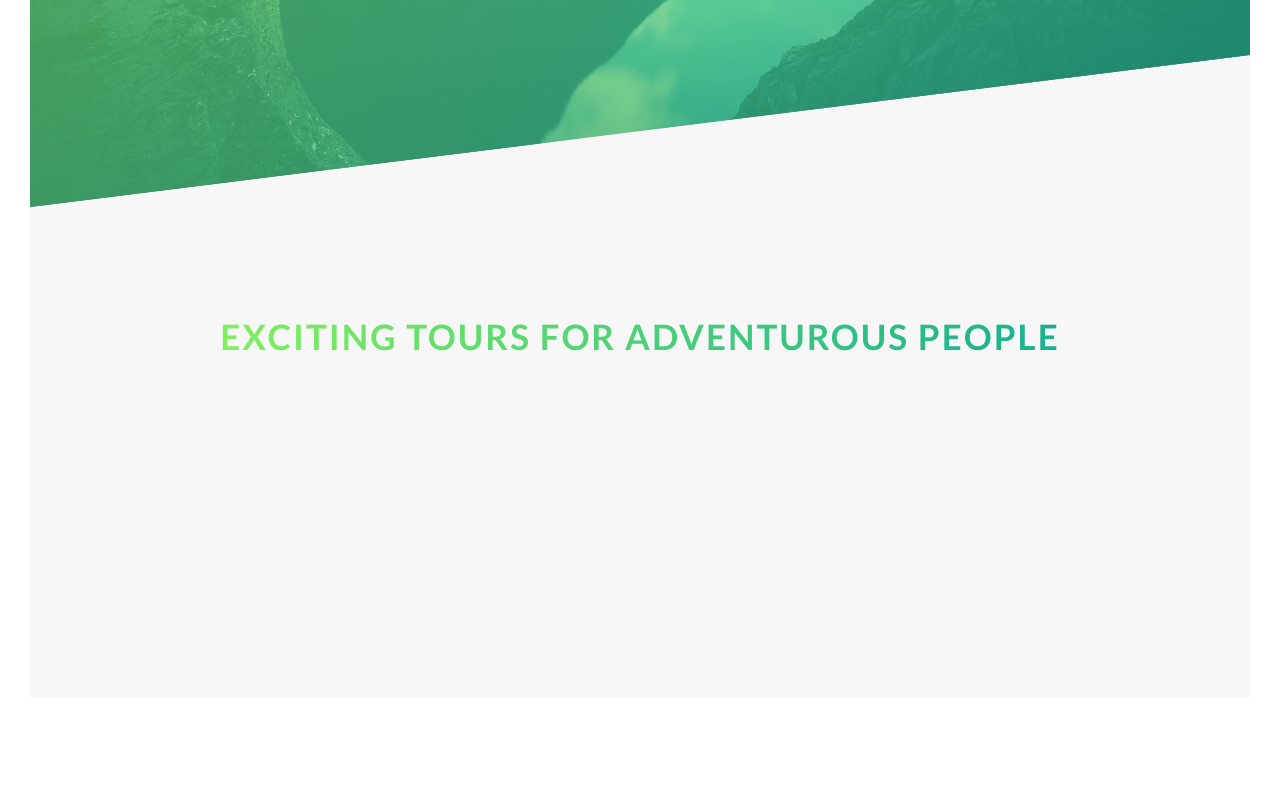
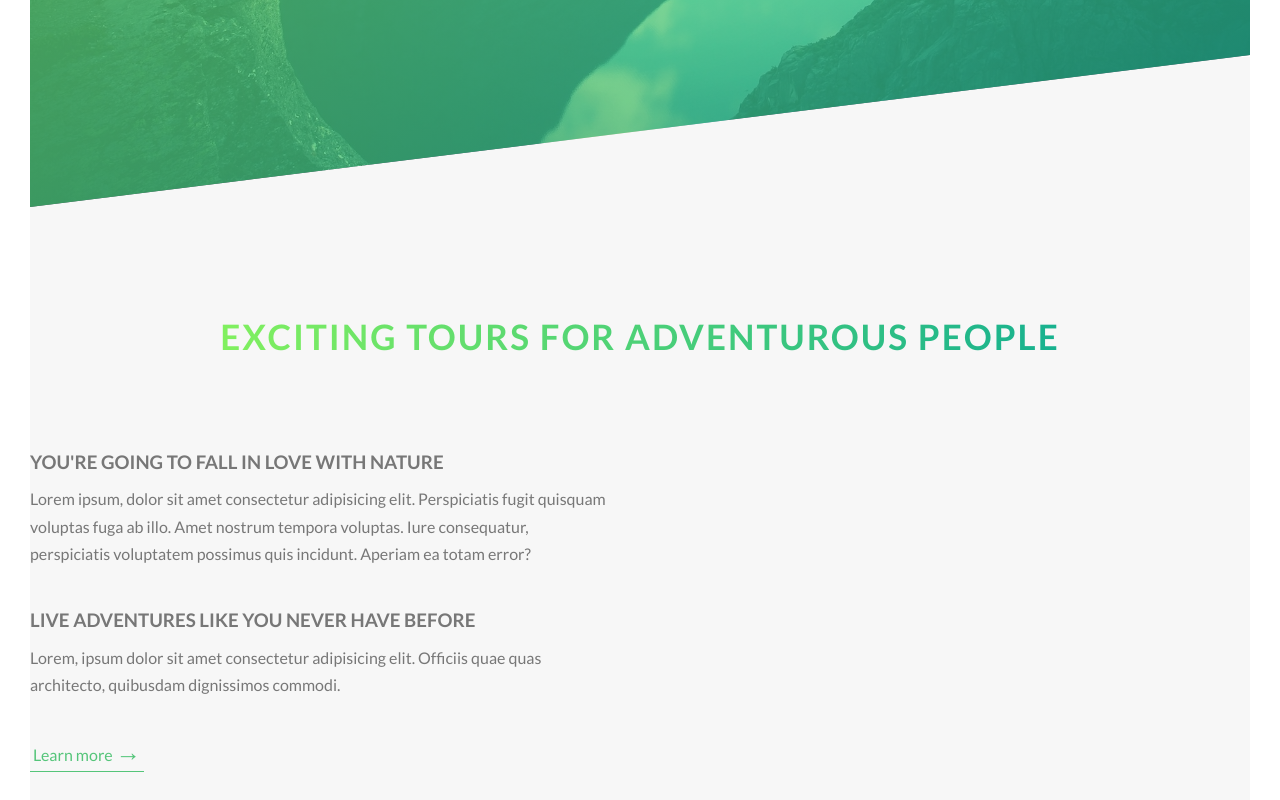
Before and after one commit to dario-piotrowicz/VueJS3-CSS_demo_Natours_website_miniproject, a Vue app: page / in a window 1280 px wide. Shown: the part 583-1383 px from the top of the page. Before the commit the page ends 1310 px from the top, so only its background shows below. Built offline with nearby package versions, Linux system fonts and the light colour scheme.

Commit message:
implemented about section's text content

```diff
--- a/src/components/sections/About.vue
+++ b/src/components/sections/About.vue
@@ -2,6 +2,31 @@
     <section class="about">
         <div class="text-centering-container">
             <h2 class="about__heading">Exciting tours for adventurous people</h2>
+        </div>
+        <div class="grid">
+            <div class="row">
+                <div class="col-1-of-2 about-text-content">
+                    <h3 class="about-text-content__heading">
+                        You're going to fall in love with nature
+                    </h3>
+                    <p class="about-text-content__paragraph">
+                        Lorem ipsum, dolor sit amet consectetur adipisicing elit.
+                        Perspiciatis fugit quisquam voluptas fuga ab illo. Amet nostrum
+                        tempora voluptas. Iure consequatur, perspiciatis voluptatem
+                        possimus quis incidunt. Aperiam ea totam error?
+                    </p>
+                    <h3 class="about-text-content__heading">
+                        Live adventures like you never have before
+                    </h3>
+                    <p class="about-text-content__paragraph">
+                        Lorem, ipsum dolor sit amet consectetur adipisicing elit.
+                        Officiis quae quas architecto, quibusdam dignissimos commodi.
+                    </p>
+                    <a href="#" class="btn-text">
+                        Learn more <span class="arrow">&rarr;</span>
+                    </a>
+                </div>
+            </div>
         </div>
     </section>
 </template>
@@ -32,5 +57,48 @@
             text-shadow: 5px 10px 20px transparentize($color-black, 0.65);
         }
     }
+
+    &-text-content {
+        font-size: 1.6rem;
+
+        &__heading {
+            font-weight: 700;
+            text-transform: uppercase;
+            margin-bottom: 0.7rem;
+        }
+        &__paragraph:not(:last-child) {
+            margin-bottom: 3.8rem;
+        }
+
+        .btn-text {
+            &:link,
+            &:visited {
+                font-size: 1.6rem;
+                color: $color-primary;
+                display: inline-block;
+                text-decoration: none;
+                border-bottom: 1px solid $color-primary;
+                padding: 3px;
+                transition: transform .2s, box-shadow .2s, color .2s, background-color .2s;
+
+                .arrow {
+                    line-height: 1;
+                    font-size: 2.5rem;
+                }
+            }
+
+            &:hover {
+                color: $color-white;
+                background-color: $color-primary;
+                box-shadow: 0 10px 20px transparentize($color-black, 0.75);
+                transform: translateY(-2px);
+            }
+
+            &:active {
+                box-shadow: 0 5px 10px transparentize($color-black, 0.75);
+                transform: translateY(0);
+            }
+        }
+    }
 }
 </style>
```
